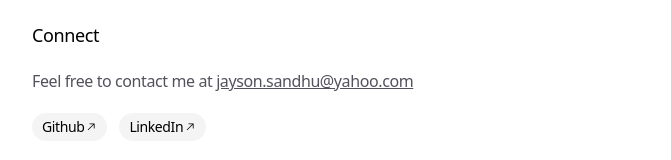
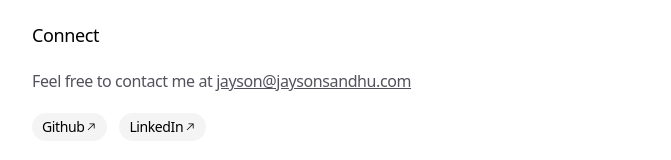
Before and after one commit to jayson-s/portfolio, a Next.js app: page / in a window 1280 px wide. Shown: the part 1997-2157 px from the top of the page, without its empty margins (304-975 px from the left). Built offline with nearby package versions, Linux system fonts and the light colour scheme.

Commit message:
Updated email address

```diff
--- a/app/data.ts
+++ b/app/data.ts
@@ -151,4 +151,4 @@ export const SOCIAL_LINKS: SocialLink[] = [
 
 type Email = `${string}@${string}.${string}`;
 
-export const EMAIL: Email = 'jayson.sandhu@yahoo.com';
+export const EMAIL: Email = 'jayson@jaysonsandhu.com';
```
